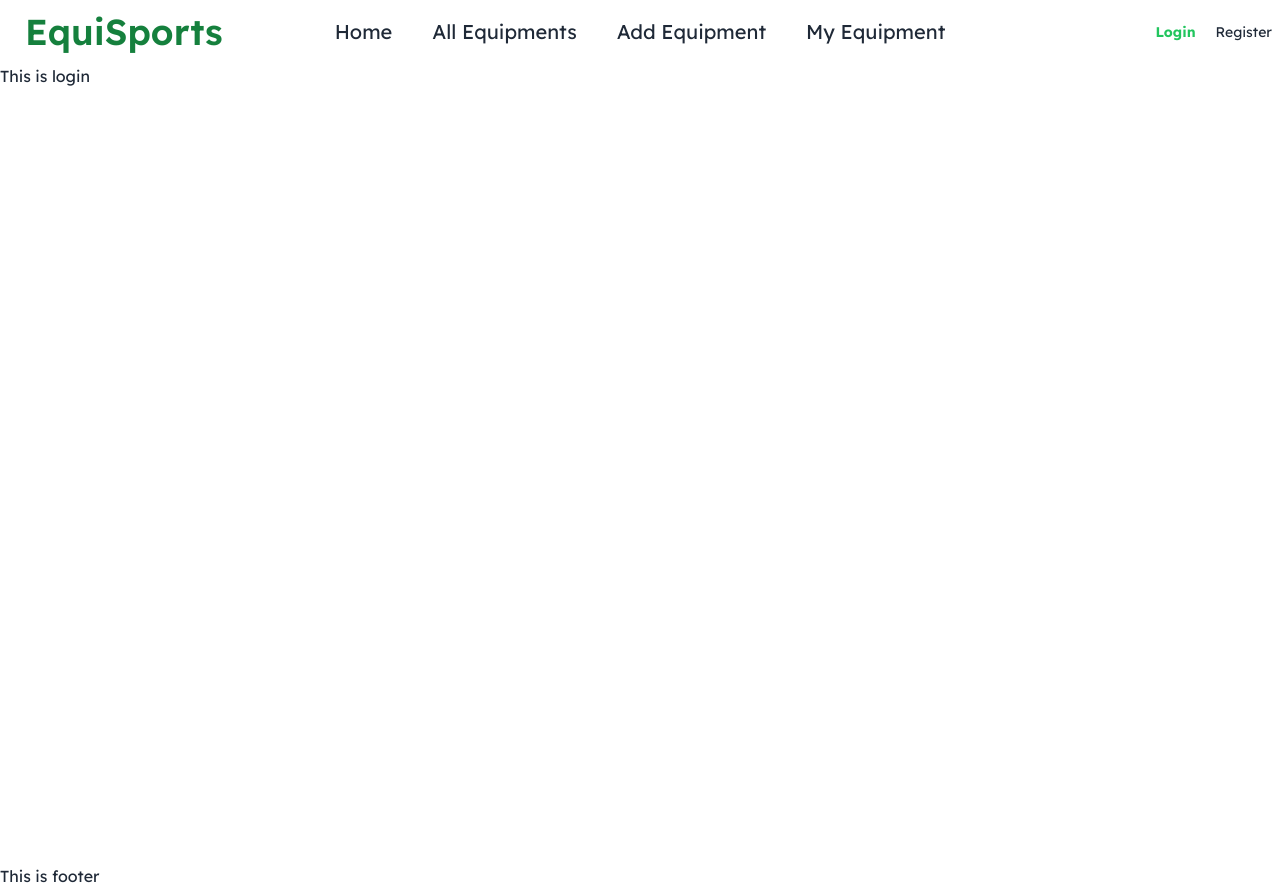
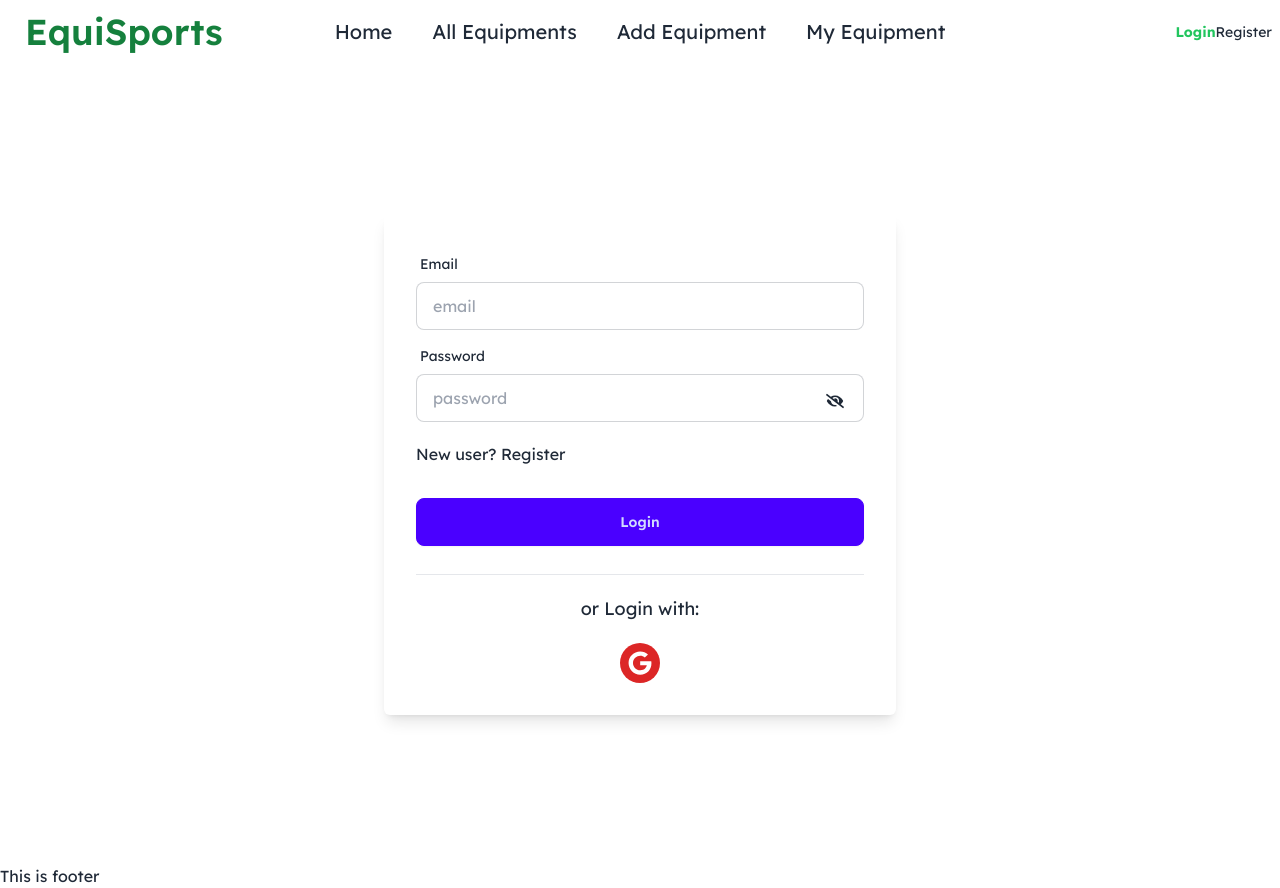
Before and after one commit to jahidul39306/Equi_Sports_client_side, a React (Vite) app: page /login in a window 1280 px wide. Built offline with nearby package versions, Linux system fonts and the light colour scheme; no server answers.

Commit message:
login complete and navbar some functionality complete

```diff
--- a/src/components/Navbar.jsx
+++ b/src/components/Navbar.jsx
@@ -1,8 +1,11 @@
+import { useContext } from "react";
 import { Link, NavLink } from "react-router-dom";
+import { GlobalContext } from "../provider/AuthProvider";
+import { RxAvatar } from "react-icons/rx";
 
 
 const Navbar = () => {
-
+    const { loading, user } = useContext(GlobalContext);
 
     return (
         <div className="navbar container mx-auto">
@@ -42,8 +45,38 @@ const Navbar = () => {
                 </ul>
             </div>
             <div className="navbar-end gap-2 md:gap-5 text-xs md:text-sm">
-                <NavLink to='/login' className={({ isActive }) => (isActive ? "text-green-500 font-bold" : "")}>Login</NavLink>
-                <NavLink to='/registration' className={({ isActive }) => (isActive ? "text-green-500 font-bold" : "")}>Register</NavLink>
+                {
+                    loading ? <span className="loading loading-spinner loading-md"></span>
+                        :
+                        user ? (
+                            user.photoURL ?
+                                <div>
+                                    <div className="group">
+                                        <img src={user.photoURL} className="h-[35px] w-[35px] md:h-[50px] md:w-[50px] rounded-full hover" referrerPolicy="no-referrer"></img>
+                                        <p className="z-10 px-2 py-1 absolute text-center bg-black text-white text-sm font-bold hidden group-hover:block">
+                                            {user.displayName}</p>
+                                        <div className="btn bg-orange-600 text-white text-xs md:text-base p-1 md:p-2">Logout</div>
+                                    </div>
+                                    <div className="btn bg-green-500 text-white text-xs md:text-base p-1 md:p-2">Logout</div>
+                                </div>
+                                :
+                                <div className="flex gap-5">
+                                    <div className="text-5xl group">
+                                        <RxAvatar />
+                                        <p className="z-10 px-2 py-1 absolute text-center bg-black text-white text-sm font-bold hidden group-hover:block">
+                                            {user.displayName}</p>
+                                    </div>
+                                    <div className="btn bg-green-500 text-white text-xs md:text-base p-1 md:p-2">Logout</div>
+                                </div>
+                        )
+                            :
+                            (
+                                <div>
+                                    <NavLink to='/login' className={({ isActive }) => (isActive ? "text-green-500 font-bold" : "")}>Login</NavLink>
+                                    <NavLink to='/registration' className={({ isActive }) => (isActive ? "text-green-500 font-bold" : "")}>Register</NavLink>
+                                </div>
+                            )
+                }
             </div>
         </div>
     );
--- a/src/pages/LoginPage.jsx
+++ b/src/pages/LoginPage.jsx
@@ -1,8 +1,89 @@
+import { useContext, useState } from "react";
+import { FaGoogle } from "react-icons/fa";
+import { Link, useLocation, useNavigate } from "react-router-dom";
+import { GlobalContext } from "../provider/AuthProvider";
+import { toast } from "react-toastify";
+import { FaEyeSlash } from "react-icons/fa";
+import { FaEye } from "react-icons/fa";
 
 const LoginPage = () => {
+    const { loginUser, setUser, setLoading } = useContext(GlobalContext);
+    const navigate = useNavigate();
+    const [err, setErr] = useState(false);
+    const location = useLocation();
+    const [showPass, setShowPass] = useState(false);
+
+    // email pass login
+    const handleSubmit = async (event) => {
+        event.preventDefault();
+        const email = event.target.email.value;
+        const password = event.target.password.value;
+        try {
+            const userCredential = await loginUser(email, password);
+            await setUser(userCredential.user);
+            toast.success("Successfully logged in");
+            navigate(location?.state ? location.state : '/');
+        }
+        catch (error) {
+            setLoading(false);
+            console.error(error);
+            toast.error("Login failed");
+            setErr(true);
+        }
+    }
+
+
+
     return (
-        <div>
-            This is login
+        <div className="flex justify-center items-center min-h-screen p-1">
+            <form onSubmit={handleSubmit} className="card-body max-w-lg bg-white shadow-lg rounded-md">
+                {/* email */}
+                <div className="form-control">
+                    <label className="label">
+                        <span className="label-text">Email</span>
+                    </label>
+                    <input name="email" type="email" placeholder="email" className="input input-bordered" />
+                </div>
+
+                {/* password */}
+                <div className="form-control relative">
+                    <label className="label">
+                        <span className="label-text">Password</span>
+                    </label>
+                    <input name="password" type={showPass ? "text" : "password"} placeholder="password" className="input input-bordered" />
+                    <div
+                        onClick={() => setShowPass(!showPass)}
+                        className="text-lg absolute bottom-3 right-5">
+                        {
+                            showPass ? <FaEye></FaEye> : <FaEyeSlash></FaEyeSlash>
+                        }
+
+                    </div>
+                </div>
+
+                {/* error */}
+                {
+                    err && <p className="text-lg text-red-500 p-2">Login failed. Wrong password or email.</p>
+                }
+                {/* document.getElementsByName('email')[0].value */}
+                <div className="mt-3 flex justify-between text-sm md:text-base">
+                    <Link to='/registration' className="link link-hover">New user? Register</Link>
+                </div>
+                <div className="form-control mt-6">
+                    <button className="btn btn-primary">Login</button>
+                </div>
+                <div className="space-y-5 mt-5">
+                    <hr />
+                    <p className="text-lg text-center">or Login with:</p>
+                    <div className="flex justify-center text-2xl">
+                        <div
+                            // onClick={handleGoogleLogIn}
+                            className="bg-red-600 p-2 rounded-full text-white cursor-pointer">
+                            <FaGoogle />
+                        </div>
+                    </div>
+                </div>
+            </form>
         </div>
     );
 };
--- a/src/pages/RegistrationPage.jsx
+++ b/src/pages/RegistrationPage.jsx
@@ -1,5 +1,5 @@
 import { useContext, useState } from "react";
-import { Link } from "react-router-dom";
+import { Link, useNavigate } from "react-router-dom";
 import { FaEyeSlash } from "react-icons/fa";
 import { FaEye } from "react-icons/fa";
 import { FaGoogle } from "react-icons/fa";
@@ -10,6 +10,7 @@ const RegistrationPage = () => {
     const [showPass, setShowPass] = useState(false);
     const [err, setErr] = useState("");
     const { createUser, setUser, setLoading } = useContext(GlobalContext)
+    const navigate = useNavigate();
 
     const handleSubmit = async (event) => {
         event.preventDefault();
@@ -50,7 +51,10 @@ const RegistrationPage = () => {
 
         try {
             const userCredential = await createUser(email, password);
-            setUser(userCredential.user);
+            await setUser(userCredential.user);
+            toast.success('Registration Successfull');
+            setLoading(false);
+            navigate('/');
         }
         catch (error) {
             setLoading(false);
--- a/src/provider/AuthProvider.jsx
+++ b/src/provider/AuthProvider.jsx
@@ -1,7 +1,7 @@
 /* eslint-disable react/prop-types */
-import { createContext, useState } from "react";
+import { createContext, useEffect, useState } from "react";
 import app from "../firebase/firebase.config";
-import { createUserWithEmailAndPassword, getAuth } from "firebase/auth";
+import { createUserWithEmailAndPassword, getAuth, onAuthStateChanged, signInWithEmailAndPassword } from "firebase/auth";
 
 const GlobalContext = createContext();
 
@@ -19,13 +19,32 @@ const AuthProvider = ({ children }) => {
         return createUserWithEmailAndPassword(auth, email, password);
     }
 
+    // login user with email
+    const loginUser = (email, password) => {
+        setLoading(true);
+        return signInWithEmailAndPassword(auth, email, password);
+    }
+
     const globalInfo = {
         createUser,
         user,
         setUser,
         loading,
-        setLoading
+        setLoading,
+        loginUser,
+
     }
+
+    useEffect(() => {
+        const unsubscribe = onAuthStateChanged(auth, (currentUser) => {
+            setUser(currentUser);
+            setLoading(false);
+        });
+        return () => {
+            unsubscribe();
+        }
+    }, [auth]);
+
 
     return (
         <GlobalContext.Provider value={globalInfo}>{children}</GlobalContext.Provider>
```
